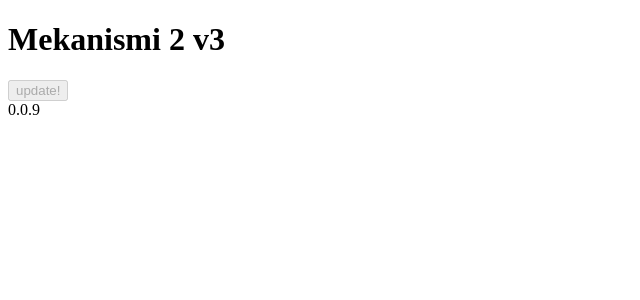
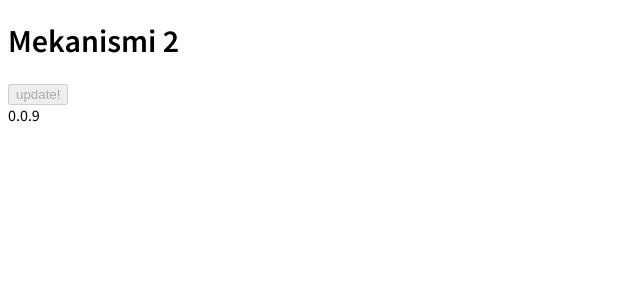
Before and after one commit to villetakanen/mekanismi, a Vue app: page / in a window 1280 px wide. Shown: the top 300 px of the page, without its empty margins (0-640 px from the left). Built offline with nearby package versions, Linux system fonts and the light colour scheme.

Commit message:
feat: base styling in place

```diff
--- a/index.html
+++ b/index.html
@@ -3,6 +3,7 @@
 <head>
   <meta charset="UTF-8">
   <link rel="icon" href="/favicon.ico" />
+  <link href="https://fonts.googleapis.com/css2?family=Source+Sans+Pro:ital,wght@0,300;0,400;0,600;1,300;1,400;1,600&display=swap" rel="stylesheet">
   <meta name="viewport" content="width=device-width, initial-scale=1.0">
   <title>Vite App</title>
 </head>
--- a/src/App.vue
+++ b/src/App.vue
@@ -1,5 +1,5 @@
 <template>
-  <PageHeader text="Mekanismi 2 v3"/>
+  <PageHeader text="Mekanismi 2"/>
   <button :disabled="!updatesAvailable" v-on:click="acceptUpdate">update!</button>
   <VersionInfo/>
 </template>
@@ -73,3 +73,9 @@ export default defineComponent({
   }
 })
 </script>
+
+<style>
+body {
+  font-family: 'Source Sans Pro', sans-serif;
+}
+</style>
```
